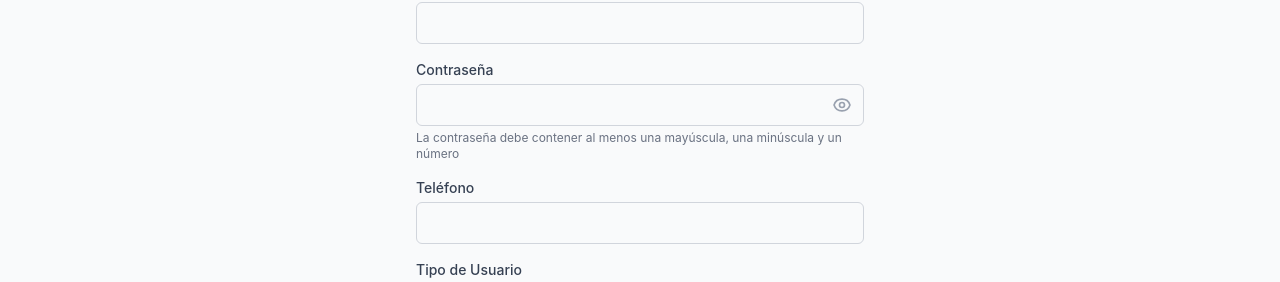
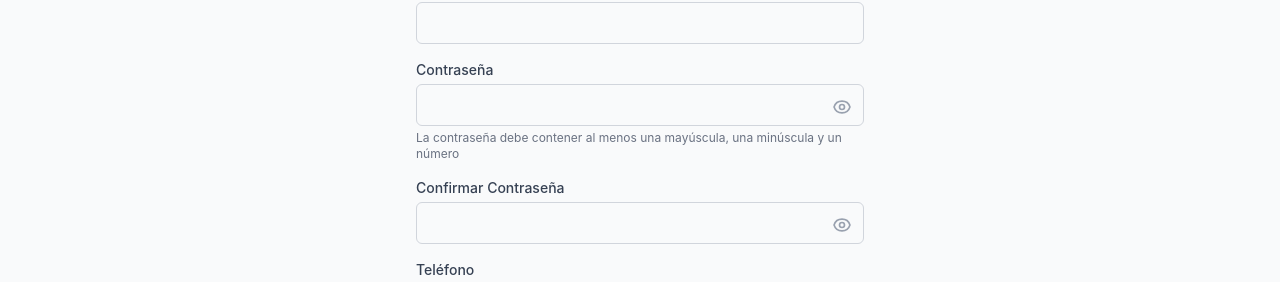
Before and after one commit to Federico-Chandia/prof-frontend, a React (Vite) app: page /register in a window 1280 px wide. Shown: the part 337-619 px from the top of the page. Built offline with nearby package versions, Linux system fonts and the light colour scheme; no server answers.

Commit message:
fix: views

```diff
--- a/src/pages/MiPerfil.tsx
+++ b/src/pages/MiPerfil.tsx
@@ -133,6 +133,7 @@
     if (searchParams.get('onboarding') === 'true') {
       setShowOnboarding(true);
       setEditMode(true);
+      window.scrollTo({ top: 0, behavior: 'smooth' });
     }
   }, []);
 
@@ -509,7 +510,7 @@
           </div>
           <button
             onClick={() => setEditMode(!editMode)}
-            className="bg-blue-600 text-white px-4 py-2 rounded-md hover:bg-blue-700"
+            className="bg-orange-600 text-white px-4 py-2 rounded-md hover:bg-blue-700"
           >
             {editMode ? 'Cancelar' : 'Editar Perfil'}
           </button>
@@ -985,6 +986,19 @@
                 )}
               </div>
             </div>
+
+            {/* Zonas de Trabajo */}
+            <div className="bg-white p-6 rounded-lg shadow-sm">
+              <h2 className="text-lg font-semibold mb-4">Zonas de Trabajo</h2>
+              <p className="text-sm text-gray-600 mb-4">
+                Selecciona las zonas donde ofreces tus servicios
+              </p>
+              <ZonasTrabajoSelector
+                zonasSeleccionadas={formData.zonasTrabajo}
+                onChange={(zonas) => setFormData({...formData, zonasTrabajo: zonas})}
+                editMode={editMode}
+              />
+            </div>
           </div>
 
           {/* Sidebar */}
@@ -1082,15 +1096,6 @@
               items={getChecklistItems()}
               onItemClick={handleChecklistItemClick}
             />
-
-            <div className="bg-white p-6 rounded-lg shadow-sm">
-              <h3 className="font-semibold mb-4">Zonas de Trabajo</h3>
-              <ZonasTrabajoSelector
-                zonasSeleccionadas={formData.zonasTrabajo}
-                onChange={(zonas) => setFormData({...formData, zonasTrabajo: zonas})}
-                editMode={editMode}
-              />
-            </div>
           </div>
         </div>
 
--- a/src/pages/Oficios.tsx
+++ b/src/pages/Oficios.tsx
@@ -160,7 +160,7 @@
               <div className="flex-1 relative">
                 <input
                   type="text"
-                  placeholder="Buscar por nombre o profesión..."
+                  placeholder="Buscar por nombre..."
                   value={searchText}
                   onChange={(e) => setSearchText(e.target.value)}
                   className="w-full px-4 py-3 border border-gray-300 rounded-md focus:outline-none focus:ring-2 focus:ring-blue-500 focus:border-transparent"
--- a/src/pages/Register.tsx
+++ b/src/pages/Register.tsx
@@ -8,6 +8,7 @@
     nombre: '',
     email: '',
     password: '',
+    confirmPassword: '',
     telefono: '',
     rol: 'cliente' as 'cliente' | 'profesional',
     direccion: {
@@ -20,6 +21,7 @@
   const [error, setError] = useState('');
   const [loading, setLoading] = useState(false);
   const [showPassword, setShowPassword] = useState(false);
+  const [showConfirmPassword, setShowConfirmPassword] = useState(false);
 
   // Estados para aceptación de términos legales
   const [legalAcceptance, setLegalAcceptance] = useState({
@@ -97,6 +99,18 @@
     return null;
   };
 
+  const validateEmail = (email: string) => {
+    const emailRegex = /^[^\s@]+@[^\s@]+\.[^\s@]+$/;
+    return emailRegex.test(email);
+  };
+
+  const validatePassword = () => {
+    if (formData.password !== formData.confirmPassword) {
+      return 'Las contraseñas no coinciden';
+    }
+    return null;
+  };
+
   const validateLegalAcceptance = () => {
     if (!legalAcceptance.terminos) {
       return 'Debes aceptar los Términos y Condiciones';
@@ -114,6 +128,17 @@
     e.preventDefault();
     setError('');
 
+    if (!validateEmail(formData.email)) {
+      setError('Por favor ingresa un email válido');
+      return;
+    }
+
+    const passwordError = validatePassword();
+    if (passwordError) {
+      setError(passwordError);
+      return;
+    }
+
     const addressError = validateAddress();
     if (addressError) {
       setError(addressError);
@@ -129,8 +154,9 @@
     setLoading(true);
 
     try {
+      const { confirmPassword, ...dataToSend } = formData;
       const registerData = {
-        ...formData,
+        ...dataToSend,
         aceptacionLegal: {
           terminosCondiciones: {
             aceptado: legalAcceptance.terminos,
@@ -231,8 +257,13 @@
                 required
                 value={formData.email}
                 onChange={handleChange}
-                className="mt-1 block w-full px-3 py-2 border border-gray-300 rounded-md focus:outline-none focus:ring-blue-500 focus:border-blue-500"
+                className={`mt-1 block w-full px-3 py-2 border rounded-md focus:outline-none focus:ring-blue-500 focus:border-blue-500 ${
+                  formData.email && !validateEmail(formData.email) ? 'border-red-300' : 'border-gray-300'
+                }`}
               />
+              {formData.email && !validateEmail(formData.email) && (
+                <p className="mt-1 text-xs text-red-600">Email inválido</p>
+              )}
             </div>
 
             <div>
@@ -252,7 +283,7 @@
                 <button
                   type="button"
                   onClick={() => setShowPassword(!showPassword)}
-                  className="absolute inset-y-0 right-0 pr-3 flex items-center"
+                  className="absolute inset-y-0 right-0 pr-3 flex items-center mt-1"
                 >
                   {showPassword ? (
                     <svg className="h-5 w-5 text-gray-400" fill="none" viewBox="0 0 24 24" stroke="currentColor">
@@ -269,6 +300,44 @@
               <p className="mt-1 text-xs text-gray-500">
                 La contraseña debe contener al menos una mayúscula, una minúscula y un número
               </p>
+            </div>
+
+            <div>
+              <label htmlFor="confirmPassword" className="block text-sm font-medium text-gray-700">
+                Confirmar Contraseña
+              </label>
+              <div className="relative">
+                <input
+                  id="confirmPassword"
+                  name="confirmPassword"
+                  type={showConfirmPassword ? "text" : "password"}
+                  required
+                  value={formData.confirmPassword}
+                  onChange={handleChange}
+                  className={`mt-1 block w-full px-3 py-2 pr-10 border rounded-md focus:outline-none focus:ring-blue-500 focus:border-blue-500 ${
+                    formData.confirmPassword && formData.password !== formData.confirmPassword ? 'border-red-300' : 'border-gray-300'
+                  }`}
+                />
+                <button
+                  type="button"
+                  onClick={() => setShowConfirmPassword(!showConfirmPassword)}
+                  className="absolute inset-y-0 right-0 pr-3 flex items-center mt-1"
+                >
+                  {showConfirmPassword ? (
+                    <svg className="h-5 w-5 text-gray-400" fill="none" viewBox="0 0 24 24" stroke="currentColor">
+                      <path strokeLinecap="round" strokeLinejoin="round" strokeWidth={2} d="M13.875 18.825A10.05 10.05 0 0112 19c-4.478 0-8.268-2.943-9.543-7a9.97 9.97 0 011.563-3.029m5.858.908a3 3 0 114.243 4.243M9.878 9.878l4.242 4.242M9.878 9.878L3 3m6.878 6.878L21 21" />
+                    </svg>
+                  ) : (
+                    <svg className="h-5 w-5 text-gray-400" fill="none" viewBox="0 0 24 24" stroke="currentColor">
+                      <path strokeLinecap="round" strokeLinejoin="round" strokeWidth={2} d="M15 12a3 3 0 11-6 0 3 3 0 016 0z" />
+                      <path strokeLinecap="round" strokeLinejoin="round" strokeWidth={2} d="M2.458 12C3.732 7.943 7.523 5 12 5c4.478 0 8.268 2.943 9.542 7-1.274 4.057-5.064 7-9.542 7-4.477 0-8.268-2.943-9.542-7z" />
+                    </svg>
+                  )}
+                </button>
+              </div>
+              {formData.confirmPassword && formData.password !== formData.confirmPassword && (
+                <p className="mt-1 text-xs text-red-600">Las contraseñas no coinciden</p>
+              )}
             </div>
 
             <div>
@@ -383,7 +452,6 @@
             </p>
 
             <div className="space-y-3">
-              {/* Términos y Condiciones */}
               <div className="flex items-start">
                 <input
                   id="terminos"
@@ -400,7 +468,8 @@
                     type="button"
                     onClick={(e) => {
                       e.preventDefault();
-                      const url = window.location.origin + '/api/legal/view/terminos-condiciones';
+                      const apiUrl = import.meta.env.VITE_API_URL || 'http://localhost:5003/api';
+                      const url = apiUrl.replace('/api', '') + '/api/legal/view/terminos-condiciones';
                       window.open(url, '_blank', 'width=900,height=700,scrollbars=yes');
                     }}
                     className="font-medium text-blue-600 hover:text-blue-500 underline"
@@ -430,7 +499,8 @@
                     type="button"
                     onClick={(e) => {
                       e.preventDefault();
-                      const url = window.location.origin + '/api/legal/view/privacidad';
+                      const apiUrl = import.meta.env.VITE_API_URL || 'http://localhost:5003/api';
+                      const url = apiUrl.replace('/api', '') + '/api/legal/view/privacidad';
                       window.open(url, '_blank', 'width=900,height=700,scrollbars=yes');
                     }}
                     className="font-medium text-blue-600 hover:text-blue-500 underline"
@@ -460,7 +530,8 @@
                     type="button"
                     onClick={(e) => {
                       e.preventDefault();
-                      const url = window.location.origin + '/api/legal/view/cookies';
+                      const apiUrl = import.meta.env.VITE_API_URL || 'http://localhost:5003/api';
+                      const url = apiUrl.replace('/api', '') + '/api/legal/view/cookies';
                       window.open(url, '_blank', 'width=900,height=700,scrollbars=yes');
                     }}
                     className="font-medium text-blue-600 hover:text-blue-500 underline"
```
